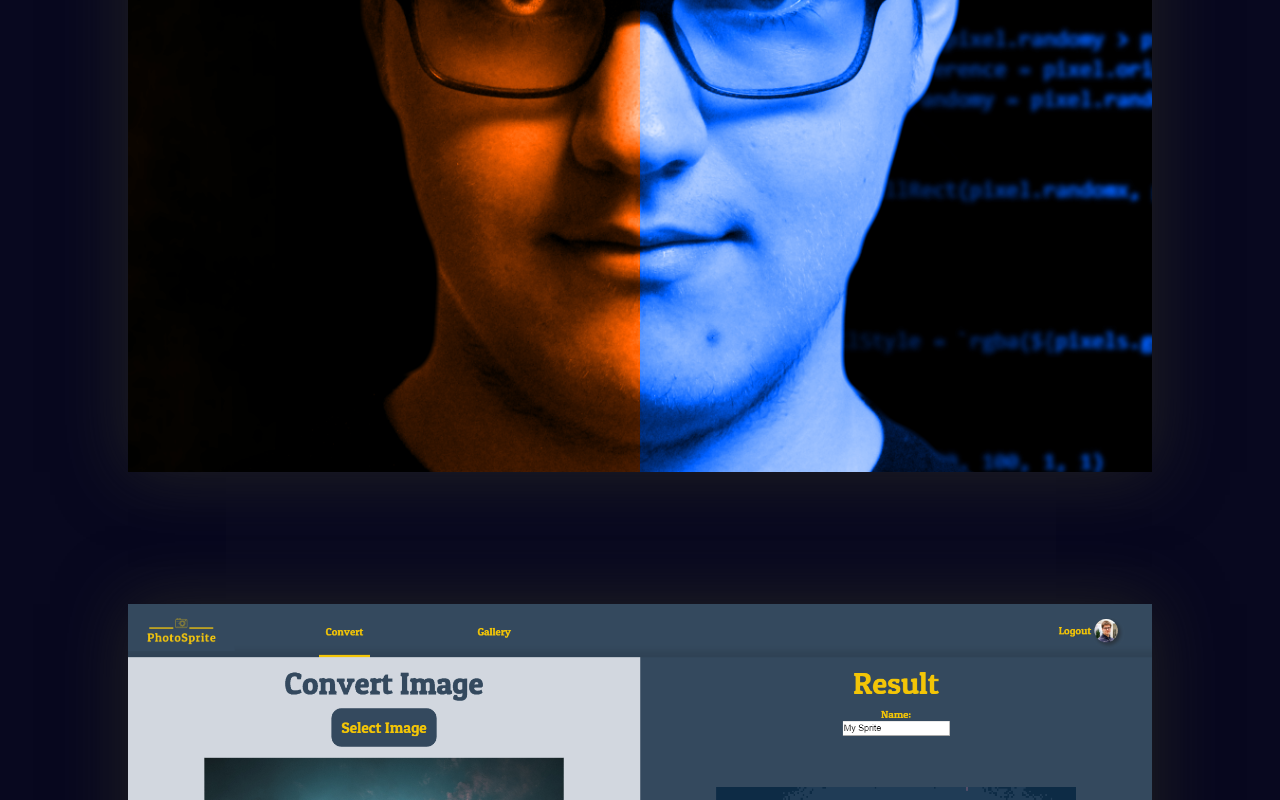
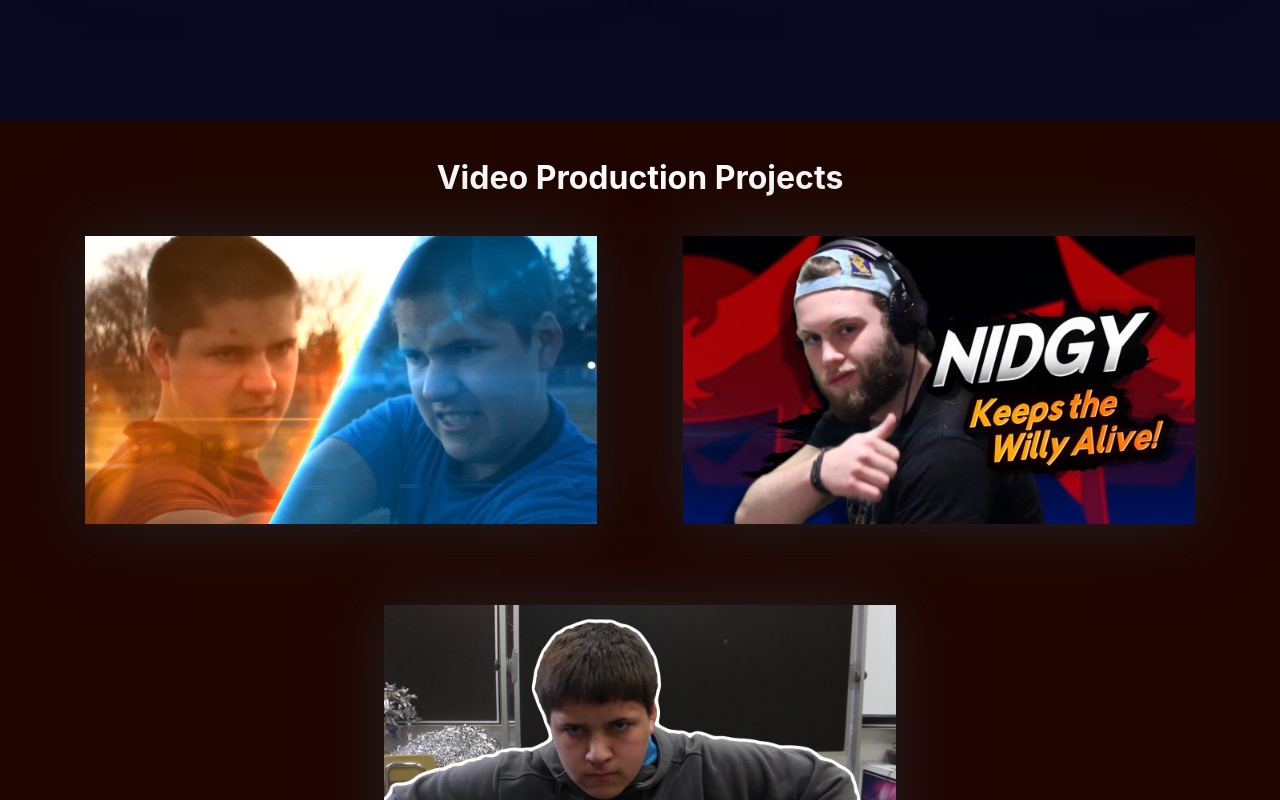
Before and after one commit to Short-Hop/ShortHopWebsite, a React (Create React App) app: page / in a window 1280 px wide. Shown: the part 1480-2280 px from the top of the page. Built offline with nearby package versions, Linux system fonts and the light colour scheme.

Commit message:
Added tablet media query

```diff
--- a/src/components/ContentCreator.js
+++ b/src/components/ContentCreator.js
@@ -40,18 +40,13 @@ let vidData = [
 
 function ContentCreator() {
 
-    const [details, setdetails] = useState(<div></div>)
-
-    function handleClick(info) {
-        setdetails(<ItemDetails info={info}></ItemDetails>)
-    }
 
     return(
         <div className="creator">
-            {/* <img src={devBackground}/> */}
+            <h1>Video Production Projects</h1>
             <div className="creator__item--container">
                 {vidData.map((item, index) =>
-                    <PortfolioItem info={item} key={index} handleClick={handleClick}></PortfolioItem>
+                    <PortfolioItem info={item} key={index} ></PortfolioItem>
                 )}
 
             </div>
--- a/src/components/Developer.js
+++ b/src/components/Developer.js
@@ -28,19 +28,13 @@ let devData = [{
 
 function Developer() {
 
-    const [details, setdetails] = useState(<div></div>)
-
-    function handleClick(info) {
-        setdetails(<ItemDetails info={info}></ItemDetails>)
-    }
-
     return(
         <div className="developer">
-            {details}
-            {/* <img src={devBackground}/> */}
+
+            <h1>Web Development Projects</h1>
             <div className="developer__item--container">
                 {devData.map((item, index) =>
-                    <PortfolioItem info={item} key={index} handleClick={handleClick}></PortfolioItem>
+                    <PortfolioItem info={item} key={index} ></PortfolioItem>
                 )}
             </div>
         </div>
--- a/src/styles/styles.css
+++ b/src/styles/styles.css
@@ -6,6 +6,12 @@ a {
   text-decoration: none;
   color: white;
   cursor: pointer;
+}
+
+h1 {
+  color: white;
+  text-align: center;
+  margin: 0px;
 }
 
 .hero {
@@ -71,6 +77,9 @@ a {
 }
 
 .developer {
+  -webkit-box-sizing: border-box;
+          box-sizing: border-box;
+  min-height: 100vh;
   background-color: #08081f;
   padding: 5vw;
 }
@@ -89,6 +98,7 @@ a {
 }
 
 .creator {
+  min-height: 100vh;
   background-color: #1f0500;
   padding: 5vw;
 }
@@ -113,7 +123,7 @@ a {
   -webkit-box-pack: center;
       -ms-flex-pack: center;
           justify-content: center;
-  width: 100%;
+  width: 90%;
 }
 
 .portfolio h2 {
@@ -122,7 +132,7 @@ a {
 }
 
 .portfolio img {
-  margin: 5vw;
+  margin: 5vw 0px;
   width: 80vw;
   height: auto;
   -o-object-fit: contain;
@@ -195,4 +205,122 @@ a {
 .details a {
   text-align: center;
 }
+
+@media (min-width: 600px) {
+  .developer {
+    padding: 3vw;
+    -webkit-box-sizing: border-box;
+            box-sizing: border-box;
+  }
+  .developer__item--container {
+    height: 100%;
+    -webkit-box-orient: horizontal;
+    -webkit-box-direction: normal;
+        -ms-flex-flow: row wrap;
+            flex-flow: row wrap;
+    -webkit-box-align: center;
+        -ms-flex-align: center;
+            align-items: center;
+    -webkit-box-pack: space-evenly;
+        -ms-flex-pack: space-evenly;
+            justify-content: space-evenly;
+  }
+  .creator {
+    padding: 3vw;
+    -webkit-box-sizing: border-box;
+            box-sizing: border-box;
+  }
+  .creator__item--container {
+    height: 100%;
+    -webkit-box-orient: horizontal;
+    -webkit-box-direction: normal;
+        -ms-flex-flow: row wrap;
+            flex-flow: row wrap;
+    -webkit-box-align: center;
+        -ms-flex-align: center;
+            align-items: center;
+    -webkit-box-pack: space-evenly;
+        -ms-flex-pack: space-evenly;
+            justify-content: space-evenly;
+  }
+  .portfolio {
+    display: -webkit-box;
+    display: -ms-flexbox;
+    display: flex;
+    -webkit-box-pack: center;
+        -ms-flex-pack: center;
+            justify-content: center;
+    width: auto;
+  }
+  .portfolio h2 {
+    color: white;
+    margin: 0px;
+  }
+  .portfolio img {
+    margin: 3vw;
+    width: 40vw;
+    height: auto;
+    -o-object-fit: contain;
+       object-fit: contain;
+    -webkit-box-shadow: 0px 0px 5vw #222222;
+            box-shadow: 0px 0px 5vw #222222;
+    -webkit-transition: -webkit-box-shadow 0.5s;
+    transition: -webkit-box-shadow 0.5s;
+    transition: box-shadow 0.5s;
+    transition: box-shadow 0.5s, -webkit-box-shadow 0.5s;
+  }
+  .portfolio img:hover {
+    -webkit-box-shadow: 0px 0px 10vw #333333;
+            box-shadow: 0px 0px 10vw #333333;
+    -webkit-transition: -webkit-box-shadow 0.5s;
+    transition: -webkit-box-shadow 0.5s;
+    transition: box-shadow 0.5s;
+    transition: box-shadow 0.5s, -webkit-box-shadow 0.5s;
+  }
+  .details {
+    padding: 5vw;
+    min-height: 100vh;
+    color: white;
+    display: -webkit-box;
+    display: -ms-flexbox;
+    display: flex;
+    -webkit-box-orient: vertical;
+    -webkit-box-direction: normal;
+        -ms-flex-direction: column;
+            flex-direction: column;
+    -webkit-box-align: center;
+        -ms-flex-align: center;
+            align-items: center;
+    background-color: #0f0f0f;
+  }
+  .details .details__back {
+    width: auto;
+    height: auto;
+    margin: 0px;
+  }
+  .details .link {
+    -ms-flex-item-align: start;
+        align-self: flex-start;
+  }
+  .details img {
+    margin-top: 3vw;
+    width: 90vw;
+    height: auto;
+    -o-object-fit: contain;
+       object-fit: contain;
+    -webkit-transition: -webkit-box-shadow 0.5s;
+    transition: -webkit-box-shadow 0.5s;
+    transition: box-shadow 0.5s;
+    transition: box-shadow 0.5s, -webkit-box-shadow 0.5s;
+  }
+  .details h1, .details h2, .details h3 {
+    margin: 0px;
+  }
+  .details p {
+    margin: 5vw 0px;
+  }
+  .details a {
+    text-align: center;
+  }
+}
 /*# sourceMappingURL=styles.css.map */
--- a/src/styles/styles.scss
+++ b/src/styles/styles.scss
@@ -6,6 +6,12 @@ a {
     text-decoration: none;
     color: white;
     cursor: pointer;
+}
+
+h1 {
+    color: white;
+    text-align: center;
+    margin: 0px;
 }
 
 .hero {
@@ -77,6 +83,9 @@ a {
 }
 
 .developer {
+
+    box-sizing: border-box;
+    min-height: 100vh;
     background-color: #08081f;
     padding: 5vw;
 
@@ -89,6 +98,7 @@ a {
 }
 
 .creator {
+    min-height: 100vh;
     background-color: #1f0500;
     padding: 5vw;
 
@@ -103,7 +113,7 @@ a {
     display: flex;
     justify-content: center;
 
-    width: 100%;
+    width: 90%;
 
 
     h2 {
@@ -112,7 +122,7 @@ a {
     }
 
     img {
-        margin: 5vw;
+        margin: 5vw 0px;
         width: 80vw;
         height: auto;
         object-fit: contain;
@@ -155,8 +165,6 @@ a {
         transition: box-shadow 0.5s;
     }
 
-
-
     h1, h2, h3 {
         margin: 0px;
     }
@@ -169,3 +177,104 @@ a {
         text-align: center;
     }
 }
+
+@media (min-width: 600px) {
+    .developer {
+        padding: 3vw;
+        // min-height: 100vh;
+        box-sizing: border-box;
+
+        &__item--container {
+            height: 100%;
+            flex-flow: row wrap;
+            align-items: center;
+            justify-content: space-evenly;
+        }
+
+    }
+
+    .creator {
+        padding: 3vw;
+        // min-height: 100vh;
+        box-sizing: border-box;
+
+        &__item--container {
+            height: 100%;
+            flex-flow: row wrap;
+            align-items: center;
+            justify-content: space-evenly;
+        }
+    }
+
+    .portfolio {
+        display: flex;
+        justify-content: center;
+
+        width: auto;
+
+
+        h2 {
+            color: white;
+            margin: 0px;
+        }
+
+        img {
+            margin: 3vw;
+            width: 40vw;
+            height: auto;
+            object-fit: contain;
+            box-shadow: 0px 0px 5vw #222222;
+            transition: box-shadow 0.5s;
+
+            &:hover {
+                box-shadow: 0px 0px 10vw #333333;
+                transition: box-shadow 0.5s;
+            }
+        }
+    }
+
+
+
+    .details {
+        padding: 5vw;
+        min-height: 100vh;
+        color: white;
+        display: flex;
+        flex-direction: column;
+        align-items: center;
+        background-color: #0f0f0f;
+
+        .details__back {
+            width: auto;
+            height: auto;
+            margin: 0px
+        }
+
+        .link {
+            align-self: flex-start;
+        }
+
+        img {
+            margin-top: 3vw;
+            width: 90vw;
+            height: auto;
+            object-fit: contain;
+            transition: box-shadow 0.5s;
+        }
+
+
+
+        h1, h2, h3 {
+            margin: 0px;
+        }
+
+        p {
+            margin: 5vw 0px;
+        }
+
+        a {
+            text-align: center;
+        }
+    }
+
+}
```
Also changed, not shown: 1 other file (tests, documents, lock files or other folders).
